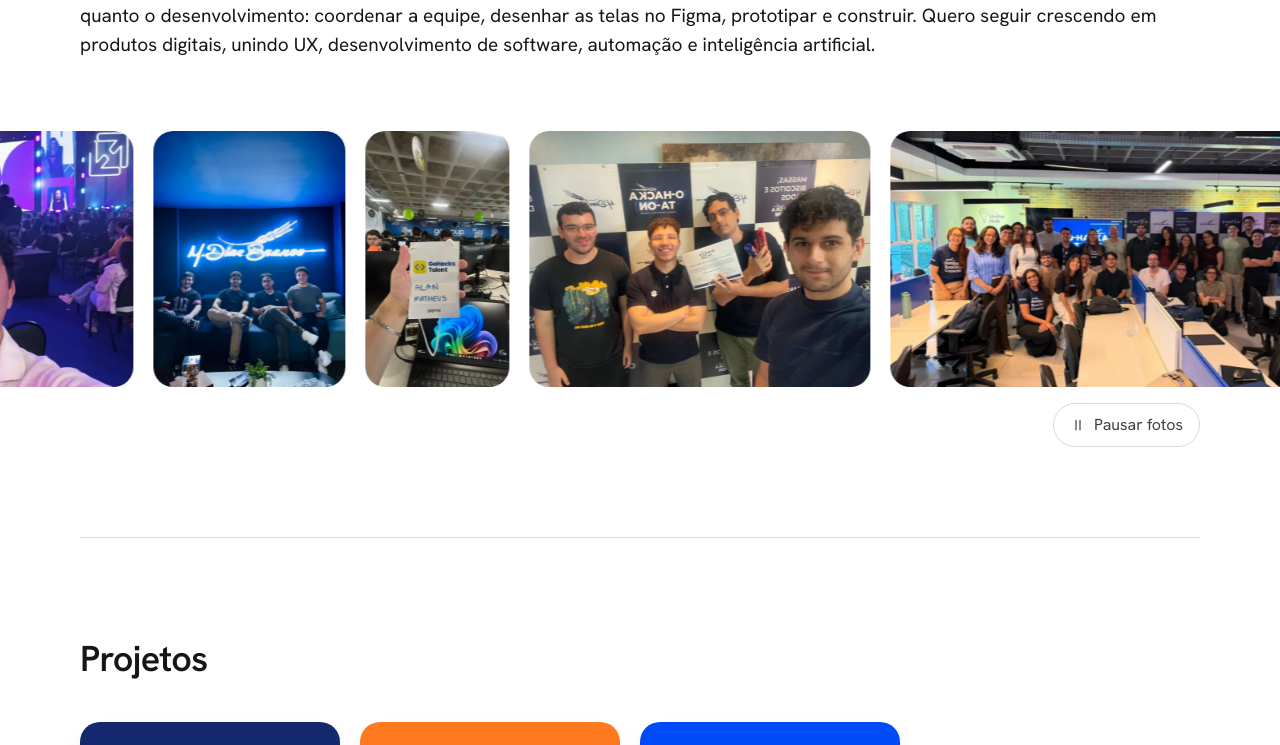
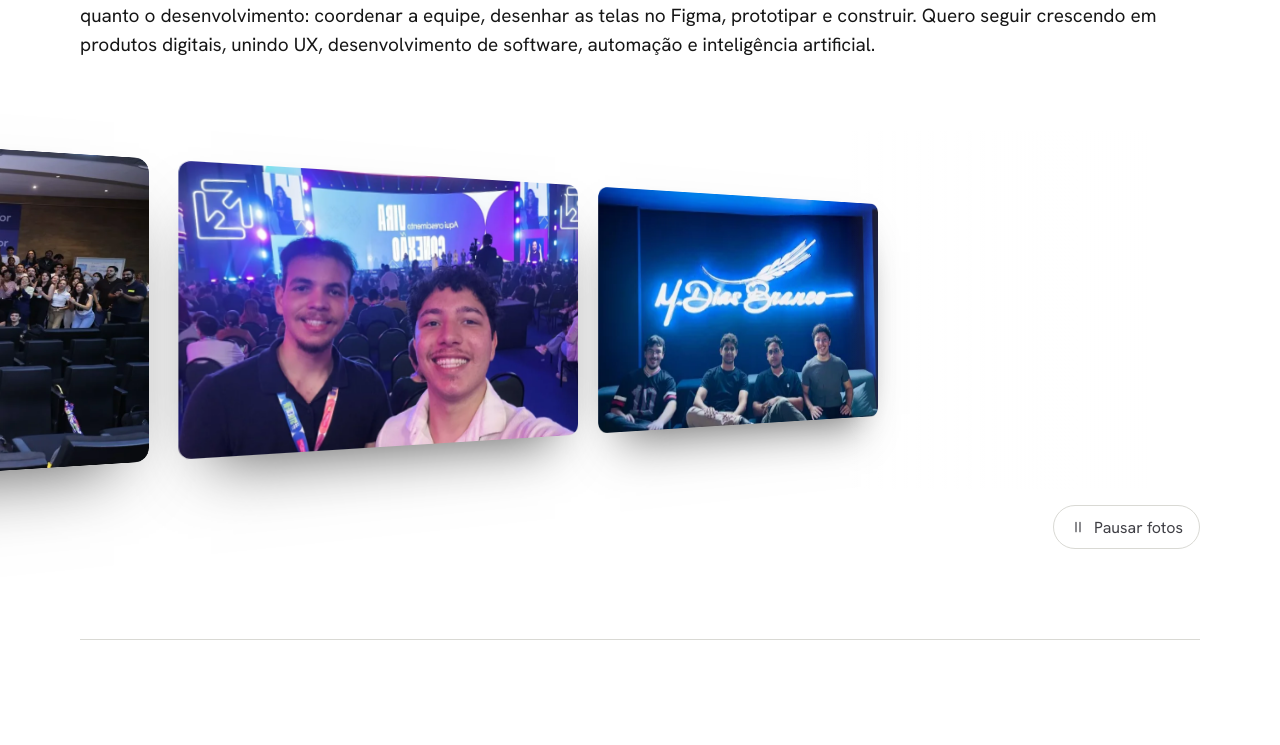
Before and after one commit to alanmateuz/alanmateuz.github.io, a React (Vite) app: page / in a window 1280 px wide. Shown: the part 1061-1806 px from the top of the page. Built offline with nearby package versions, Linux system fonts and the light colour scheme.

Commit message:
Portfólio: fotos do Sobre na mesma esteira em perspectiva da abertura, espelhada (da esquerda para a direita)
Co-Authored-By: Claude Opus 5.5 <noreply@anthropic.com>

```diff
--- a/src/globals.css
+++ b/src/globals.css
@@ -957,3 +957,31 @@ b, strong { font-weight: 400; }
 .resumo > .container:first-child { padding-top: clamp(56px, 8vw, 144px); }
 .fileira { margin-top: clamp(28px, 3vw, 48px); }
 .pilha { margin-top: clamp(48px, 6vw, 112px); }
+
+/* Fotos do Sobre: esteira espelhada da abertura (entra pela esquerda, some no fundo à direita) */
+@keyframes esteira-espelho {
+  0.000% { transform: translate3d(calc(var(--w) * -1.716), 0, calc(var(--w) * 1.246)) rotateY(36deg); opacity: 1; }
+  4.667% { transform: translate3d(calc(var(--w) * -0.858), 0, calc(var(--w) * 0.623)) rotateY(36deg); opacity: 1; }
+  16.667% { transform: translate3d(calc(var(--w) * -0.858), 0, calc(var(--w) * 0.623)) rotateY(36deg); opacity: 1; }
+  21.333% { transform: translate3d(calc(var(--w) * 0.000), 0, calc(var(--w) * 0.000)) rotateY(36deg); opacity: 1; }
+  33.333% { transform: translate3d(calc(var(--w) * 0.000), 0, calc(var(--w) * 0.000)) rotateY(36deg); opacity: 1; }
+  38.000% { transform: translate3d(calc(var(--w) * 0.858), 0, calc(var(--w) * -0.623)) rotateY(36deg); opacity: 1; }
+  50.000% { transform: translate3d(calc(var(--w) * 0.858), 0, calc(var(--w) * -0.623)) rotateY(36deg); opacity: 1; }
+  54.667% { transform: translate3d(calc(var(--w) * 1.716), 0, calc(var(--w) * -1.246)) rotateY(36deg); opacity: 0; }
+  66.667% { transform: translate3d(calc(var(--w) * 1.716), 0, calc(var(--w) * -1.246)) rotateY(36deg); opacity: 0; }
+  71.333% { transform: translate3d(calc(var(--w) * 2.574), 0, calc(var(--w) * -1.869)) rotateY(36deg); opacity: 0; }
+  83.333% { transform: translate3d(calc(var(--w) * 2.574), 0, calc(var(--w) * -1.869)) rotateY(36deg); opacity: 0; }
+  88.000% { transform: translate3d(calc(var(--w) * 3.432), 0, calc(var(--w) * -2.492)) rotateY(36deg); opacity: 0; }
+  100% { transform: translate3d(calc(var(--w) * 3.432), 0, calc(var(--w) * -2.492)) rotateY(36deg); opacity: 0; }
+}
+.faixa-3d { position: relative; }
+.faixa-palco { position: relative; list-style: none; margin: 0; padding: 0; height: clamp(260px, 28vw, 460px); perspective: 1400px; overflow: hidden; }
+.faixa-capa { --w: clamp(260px, 34vw, 600px); position: absolute; left: 14%; top: 50%; width: var(--w); aspect-ratio: 16 / 10; margin-top: calc(var(--w) * -.3125); border-radius: 12px; overflow: hidden; background: var(--superficie); box-shadow: 0 30px 60px -30px rgba(0, 0, 0, .7);
+  animation: esteira-espelho 27s cubic-bezier(.65, 0, .35, 1) infinite; animation-delay: calc(var(--i) * -4.5s); will-change: transform; }
+.faixa-capa img { width: 100%; height: 100%; object-fit: cover; display: block; }
+.faixa-palco::after { content: ''; position: absolute; inset: 0 0 0 auto; width: 34%; pointer-events: none; z-index: 2; background: linear-gradient(270deg, var(--fundo) 0%, var(--fundo) 30%, color-mix(in oklab, var(--fundo) 55%, transparent) 65%, transparent 100%); }
+.faixa-3d.pausada .faixa-capa, .faixa-3d.fora .faixa-capa { animation-play-state: paused; }
+@media (prefers-reduced-motion: reduce) { .faixa-capa { animation-play-state: paused; } }
+[data-parado='sim'] .faixa-capa { animation-play-state: paused; }
+@media (max-width: 900px) { .faixa-palco { height: 64vw; } .faixa-capa { --w: 66vw; left: 10%; } .faixa-palco::after { width: 26%; } .faixa-3d .faixa-pausa { display: flex; } }
+.faixa-palco { overflow: visible; overflow-x: clip; }
--- a/src/page.tsx
+++ b/src/page.tsx
@@ -290,13 +290,24 @@ const FOTOS_SOBRE = [
  {img: 'sobre-auditorio', legenda: 'Encerramento do O-Hackathon na Unifor'},
 ];
 
+/* Fotos do Sobre: mesma esteira em perspectiva da abertura, espelhada (vem da esquerda e vai para a direita) */
 function FaixaFotos() {
  const [pausada, setPausada] = useState(false);
- const lista = (copia: boolean) => FOTOS_SOBRE.map((f, i) => <li key={`${copia}-${i}`} aria-hidden={copia || undefined}>
-  {f.img ? <img src={`./assets/${f.img}.webp`} alt={copia ? '' : f.legenda} loading="lazy"/> : <div className="reservado-caixa"><Icone nome="foto" tamanho={26}/><span>Foto em breve</span></div>}
- </li>);
- return <div className={`faixa ${pausada ? 'pausada' : ''}`}>
-  <div className="faixa-trilho"><ul className="faixa-lista">{lista(false)}{lista(true)}</ul></div>
+ const ref = useRef<HTMLDivElement>(null);
+ useEffect(() => {
+  const el = ref.current;
+  if (!el) return;
+  const io = new IntersectionObserver(([e]) => el.classList.toggle('fora', !e.isIntersecting));
+  io.observe(el);
+  return () => io.disconnect();
+ }, []);
+ const fotos = FOTOS_SOBRE.filter((f) => f.img);
+ return <div ref={ref} className={`faixa faixa-3d ${pausada ? 'pausada' : ''}`}>
+  <ul className="faixa-palco" aria-label="Fotos de eventos e equipes">
+   {fotos.map((f, i) => <li key={f.img} className="faixa-capa" style={{['--i' as string]: i, ['--n' as string]: fotos.length}}>
+    <img src={`./assets/${f.img}.webp`} alt={f.legenda} loading="lazy"/>
+   </li>)}
+  </ul>
   <button type="button" className="faixa-pausa" onClick={() => setPausada(!pausada)} aria-pressed={pausada}>
    <Icone nome={pausada ? 'play' : 'pausa'} tamanho={16}/>{pausada ? 'Continuar fotos' : 'Pausar fotos'}
   </button>
```
Also changed, not shown: 4 other files (tests, documents, lock files or other folders).
